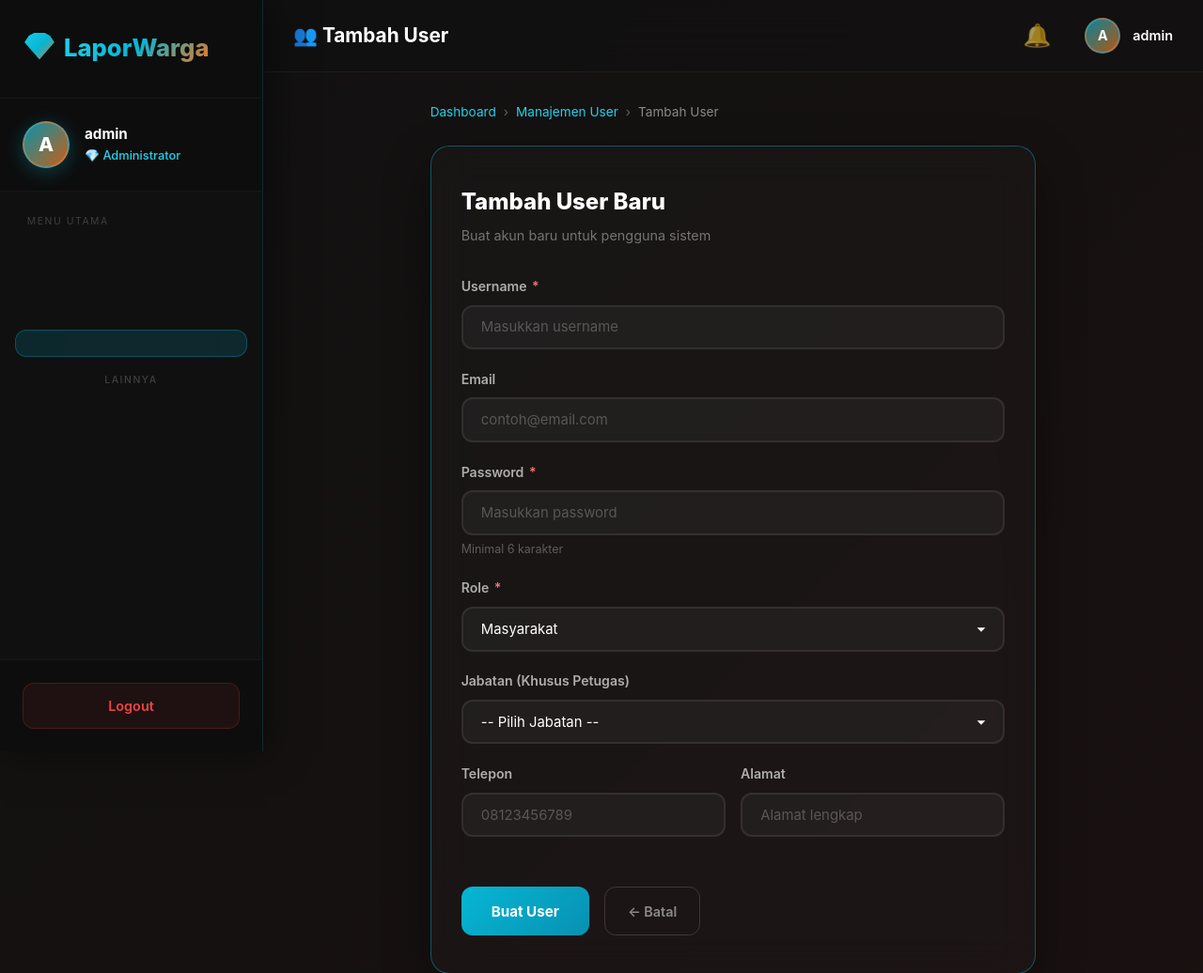
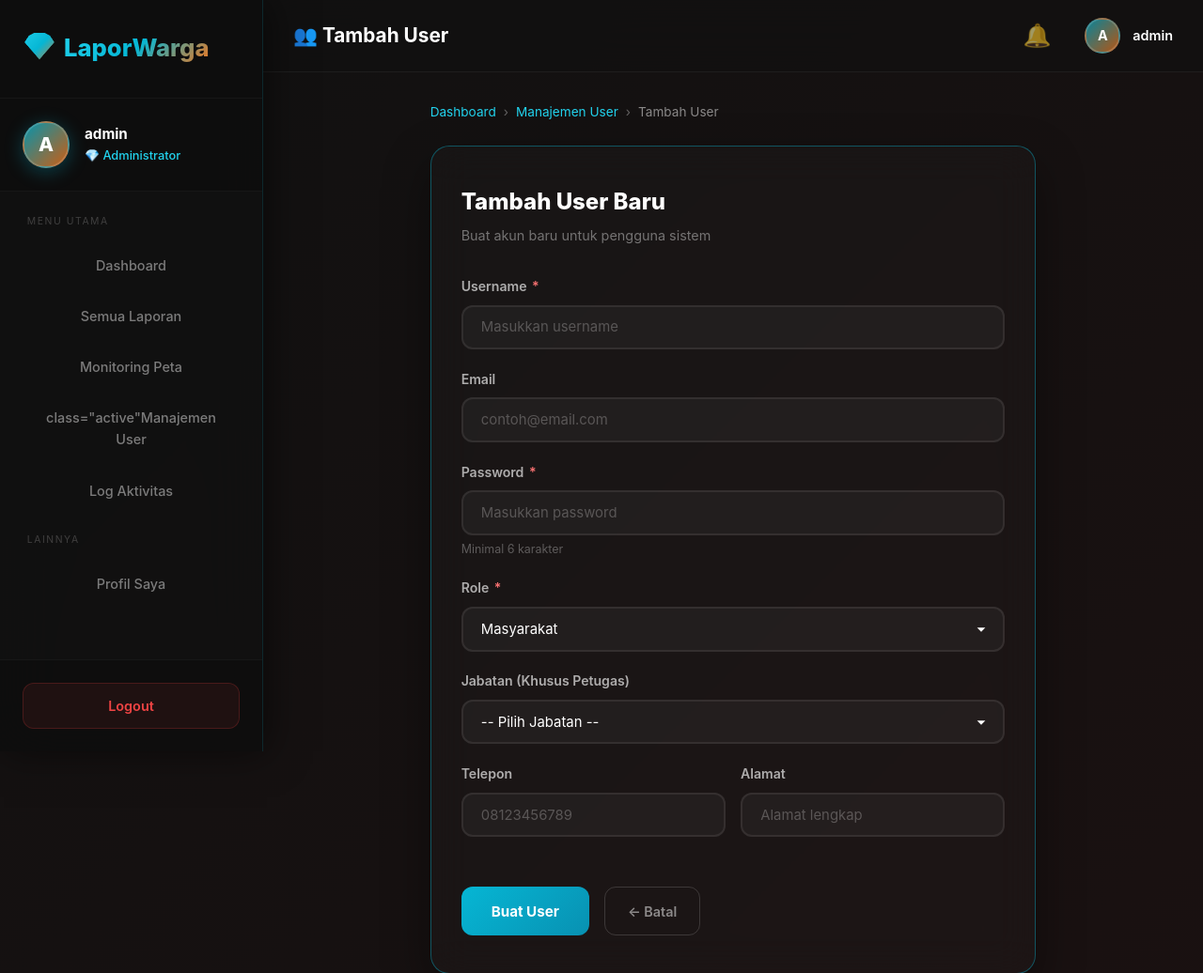
Before and after one commit to chandra050104/trantibum, a Django app: page /admin/manajemen-user/tambah/ in a window 1280 px wide. Shown: the top 1036 px of the page at 94% size. Run offline with Django 4.2, Linux system fonts and the light colour scheme; a user stored in the database is signed in; data comes from the database, SQL or seed files in the repository.

Commit message:
update templates

```diff
--- a/templates/admin/form_user.html
+++ b/templates/admin/form_user.html
@@ -144,14 +144,14 @@
         </div>
         <nav class="sidebar-nav">
             <div class="sidebar-nav-label">Menu Utama</div>
-            <a href="{% url 'admin_dashboard' %}"Dashboard</a>
-            <a href="{% url 'admin_semua_laporan' %}"Semua Laporan</a>
-            <a href="{% url 'admin_monitoring_peta' %}"Monitoring Peta</a>
-            <a href="{% url 'admin_manajemen_user' %}" class="active"Manajemen User</a>
-            <a href="{% url 'admin_log_aktivitas' %}"Log Aktivitas</a>
+            <a href="{% url 'admin_dashboard' %}">Dashboard</a>
+            <a href="{% url 'admin_semua_laporan' %}">Semua Laporan</a>
+            <a href="{% url 'admin_monitoring_peta' %}">Monitoring Peta</a>
+            <a href="{% url 'admin_manajemen_user' %}">class="active"Manajemen User</a>
+            <a href="{% url 'admin_log_aktivitas' %}">Log Aktivitas</a>
             <div class="sidebar-nav-label">Lainnya</div>
             {% comment %} <a href="{% url 'public_landing' %}"Beranda</a> {% endcomment %}
-            <a href="{% url 'admin_profil' %}"Profil Saya</a>
+            <a href="{% url 'admin_profil' %}">Profil Saya</a>
         </nav>
         <div class="sidebar-footer"><a href="{% url 'auth_logout' %}" class="btn-logout">Logout</a></div>
     </aside>
```
